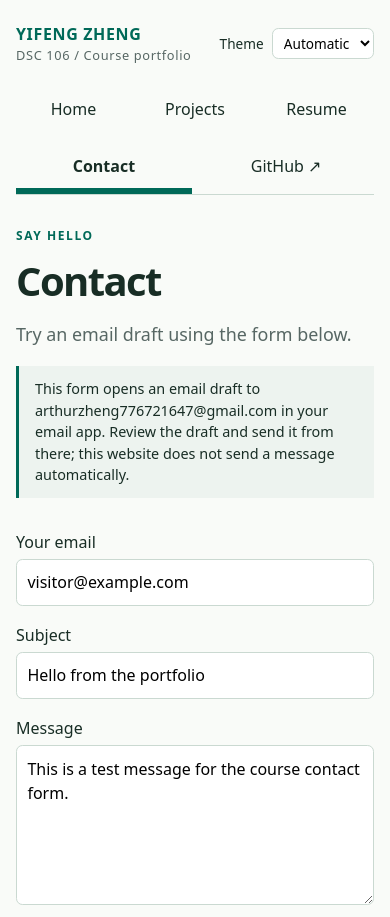
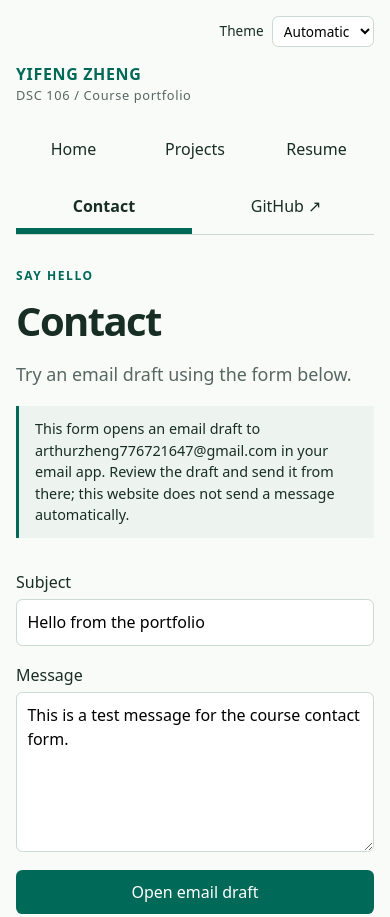
Before and after one commit to Gladiator7767/portfolio, a plain HTML site: page contact/index.html in a window 390 px wide. Shown: the top 917 px of the page. Drawn offline with Linux system fonts and the light colour scheme.

Commit message:
Complete Lab 3 JavaScript updates

```diff
--- a/contact/index.html
+++ b/contact/index.html
@@ -14,22 +14,12 @@
     <a class="brand" href="../">YIFENG ZHENG <span>DSC 106 / Course portfolio</span></a>
     <div id="theme-control"></div>
   </header>
-  <nav aria-label="Main navigation">
-    <a href="../">Home</a>
-    <a href="../projects/">Projects</a>
-    <a href="../resume/">Resume</a>
-    <a class="current" aria-current="page" href="./">Contact</a>
-    <a href="https://github.com/Gladiator7767" target="_blank" rel="noopener noreferrer">GitHub ↗</a>
-  </nav>
   <main id="main">
     <p class="eyebrow">Say hello</p>
     <h1>Contact</h1>
     <p class="lede">Try an email draft using the form below.</p>
     <p class="notice" id="contact-status">This form opens an email draft to <span class="contact-address">arthurzheng776721647@gmail.com</span> in your email app. Review the draft and send it from there; this website does not send a message automatically.</p>
-    <form id="contact-form" action="mailto:arthurzheng776721647@gmail.com" method="post" enctype="text/plain" aria-describedby="contact-status">
-      <label>Your email
-        <input type="email" name="email" autocomplete="email" value="visitor@example.com" required>
-      </label>
+    <form id="contact-form" action="mailto:arthurzheng776721647@gmail.com" method="get" aria-describedby="contact-status">
       <label>Subject
         <input type="text" name="subject" value="Hello from the portfolio" required>
       </label>
--- a/global.js
+++ b/global.js
@@ -1,10 +1,51 @@
-// Navigation and the contact form use native HTML. JavaScript only adds a theme switch.
+console.log('IT’S ALIVE!');
+
+function $$(selector, context = document) {
+  return Array.from(context.querySelectorAll(selector));
+}
+
+// Resolve links from this shared module's directory. This also works when
+// WebStorm or GitHub Pages serves the whole site inside /portfolio/.
+const BASE_URL = new URL('./', import.meta.url);
+const pages = [
+  { url: '', title: 'Home' },
+  { url: 'projects/', title: 'Projects' },
+  { url: 'resume/', title: 'Resume' },
+  { url: 'contact/', title: 'Contact' },
+  { url: 'https://github.com/Gladiator7767', title: 'GitHub ↗' },
+];
+
+// A directory URL and its explicit index.html represent the same page.
+function pagePath(pathname) {
+  return pathname.replace(/\/index\.html$/, '/').replace(/\/$/, '');
+}
+
+const nav = document.createElement('nav');
+nav.setAttribute('aria-label', 'Main navigation');
+for (const page of pages) {
+  const link = document.createElement('a');
+  link.href = new URL(page.url, BASE_URL).href;
+  link.textContent = page.title;
+
+  if (link.host === location.host && pagePath(link.pathname) === pagePath(location.pathname)) {
+    link.classList.add('current');
+    link.setAttribute('aria-current', 'page');
+  }
+  if (link.host !== location.host) {
+    link.target = '_blank';
+    link.rel = 'noopener noreferrer';
+  }
+  nav.append(link);
+}
+document.querySelector('.site-header').after(nav);
+
 const themeContainer = document.querySelector('#theme-control');
 if (themeContainer) {
   const label = document.createElement('label');
   label.className = 'theme-label';
   label.append('Theme ');
   const select = document.createElement('select');
+  select.id = 'color-scheme';
   const themes = [
     { value: 'light dark', label: 'Automatic' },
     { value: 'light', label: 'Light' },
@@ -40,3 +81,21 @@ if (themeContainer) {
     }
   });
 }
+
+// Lab 3's optional contact improvement: encode each field separately so
+// spaces, plus signs, ampersands, and non-English text survive in the draft.
+export function createMailtoURL(action, data) {
+  const parameters = [];
+  for (const [name, value] of data) {
+    const text = name === 'body' ? value.replace(/\r?\n/g, '\r\n') : value;
+    parameters.push(`${encodeURIComponent(name)}=${encodeURIComponent(text)}`);
+  }
+  return `${action}?${parameters.join('&')}`;
+}
+
+const contactForm = $$('form[action^="mailto:"]')[0];
+contactForm?.addEventListener('submit', (event) => {
+  event.preventDefault();
+  const data = new FormData(contactForm);
+  location.href = createMailtoURL(contactForm.action, data);
+});
--- a/style.css
+++ b/style.css
@@ -60,7 +60,15 @@ input, textarea, button, select { font: inherit; }
   font-weight: 500;
   margin-left: 0.6em;
 }
-.theme-label { display: flex; gap: 0.5rem; align-items: center; font-size: 0.85rem; }
+.theme-label {
+  position: absolute;
+  top: 1rem;
+  right: 1rem;
+  display: flex;
+  gap: 0.5rem;
+  align-items: center;
+  font-size: 0.85rem;
+}
 select {
   border: 1px solid var(--border);
   border-radius: 0.4rem;
@@ -223,7 +231,9 @@ footer {
 }
 
 @media (max-width: 42rem) {
-  .hero { grid-template-columns: 1fr; gap: 1.5rem; }
+  /* Reserve room for the absolutely positioned theme switch on small screens. */
+  .site-header { padding-block-start: 2.5rem; }
+  .hero { grid-template-columns: minmax(0, 1fr); gap: 1.5rem; }
   .learning-grid, .resume-section { grid-template-columns: 1fr; }
   .resume-section { gap: 1rem; }
   form { grid-template-columns: 1fr; }
```
Also changed, not shown: index.html (+0 -7 lines), projects/index.html (+0 -7 lines), resume/index.html (+0 -7 lines), README.md.
